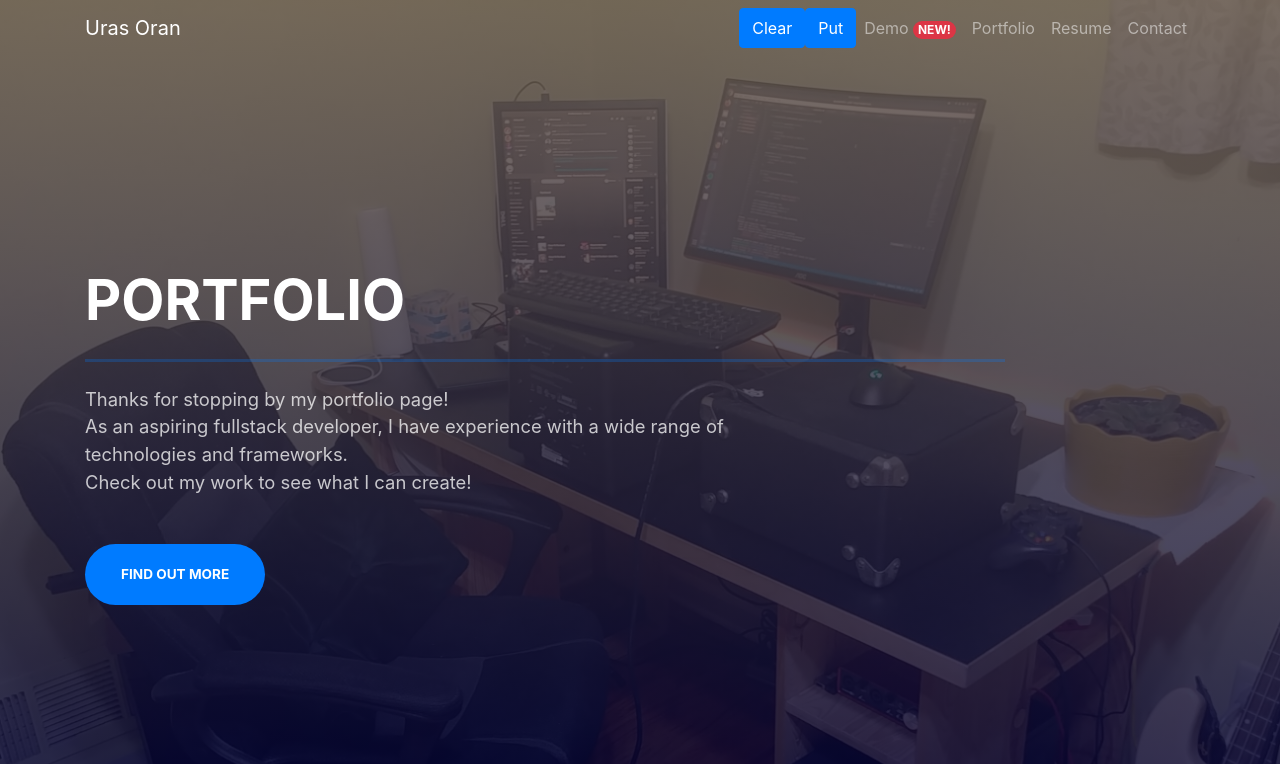
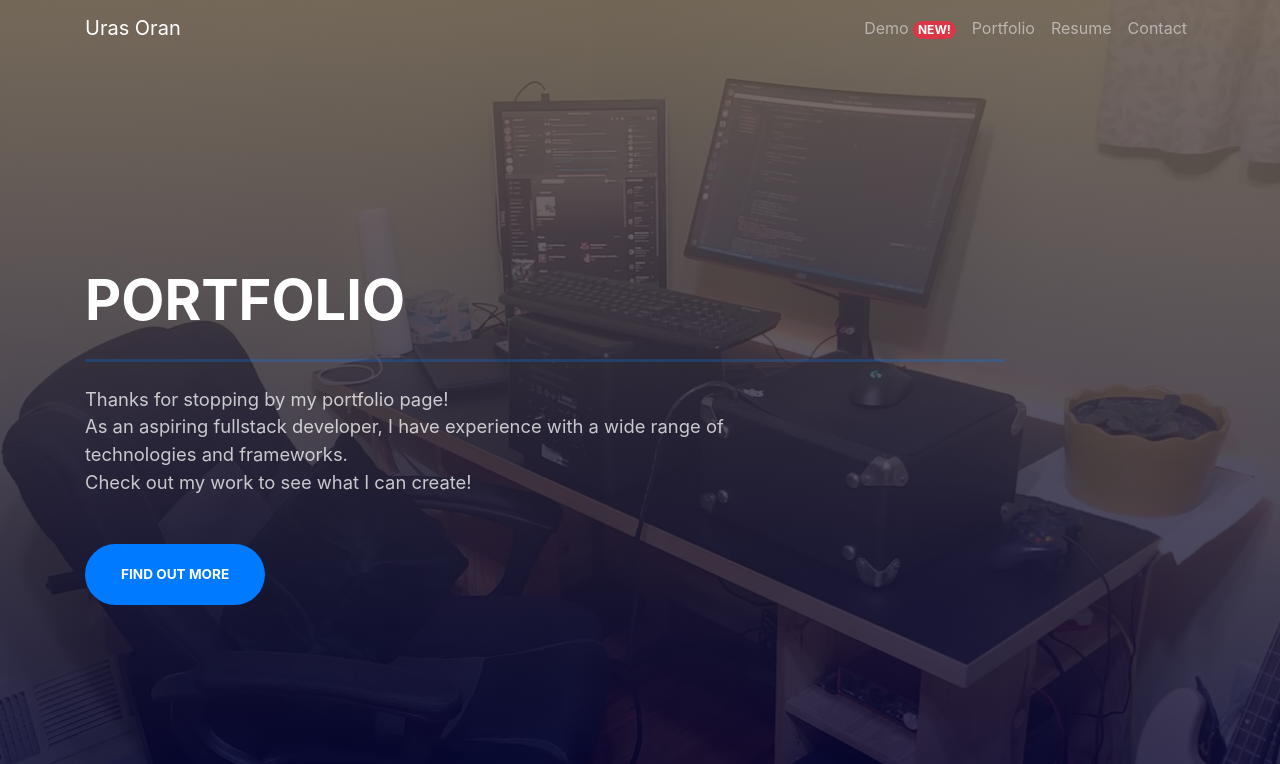
Before and after one commit to urasurasuras/portfolio-react, a React (Create React App) app: page / in a window 1280 px wide. Shown: the top 764 px of the page. Built offline with nearby package versions, Linux system fonts and the light colour scheme.

Commit message:
Almost correctly working NEW badge

```diff
--- a/src/App.js
+++ b/src/App.js
@@ -15,9 +15,9 @@ import { Endpoints } from "./variables/Endpoints";
 
 function App(props) {
   return (
-    <BrowserRouter forceRefresh={true}>
+    <BrowserRouter>
       <Routes>
-        <Route path={Endpoints.Home} element={<Layout newBadge={"newBadge"} />}>
+        <Route path={Endpoints.Home} element={<Layout />}>
           <Route index element={<Home />} />
           <Route path={Endpoints.Projects} element={<Projects />} />
           <Route path={Endpoints.Lodge} element={<Lodge />} />
--- a/src/components/Layout.js
+++ b/src/components/Layout.js
@@ -1,18 +1,15 @@
 import React, { useState } from "react";
-import Badge from "react-bootstrap/Badge";
 import NavbarComponent from "./NavbarComponent";
 import Footer from "./Footer";
 import { BrowserRouter, Routes, Route, Link, Outlet } from "react-router-dom";
 
 export class Layout extends React.Component {
-
-
   render() {
     // console.log(this.props.newBadge);
 
     return (
       <div className="App">
-        <NavbarComponent newBadge={this.props.newBadge} />
+        <NavbarComponent />
         <Outlet />
         <Footer />
       </div>
--- a/src/components/Masthead.js
+++ b/src/components/Masthead.js
@@ -1,6 +1,10 @@
 import { Endpoints } from "../variables/Endpoints";
+import { useDispatch } from "react-redux";
 
 function Masthead(props) {
+  // const dispatch = useDispatch();
+
+  // dispatch({ type: "makeNewBadge" });
   return (
     <header className="masthead" id="home">
       <div className="container h-100">
--- a/src/components/NavbarComponent.js
+++ b/src/components/NavbarComponent.js
@@ -66,10 +66,7 @@ function NavbarComponent(props) {
     }
   }
 
-  const dispatch = useDispatch();
   const newBadgeInd = useSelector((state) => state.newBadge.badge);
-
-  // const [newBadgeContent, setNewBadgeContent] = useState();
 
   let newBadgeContent = (
     <Badge pill bg="danger">
@@ -79,16 +76,8 @@ function NavbarComponent(props) {
   if (!newBadgeInd) {
     newBadgeContent = "";
   }
+
   console.log(newBadgeContent);
-
-  const handleNewBadgeClear = () => {
-    dispatch({ type: "clearNewBadge" });
-  };
-  const handleNewBadgeMake = () => {
-    dispatch({ type: "makeNewBadge" });
-  };
-
-  // console.log(newBadge.newBadge);
   // console.log(newBadge.newBadge.newBadge.newBadge);
   return (
     <Navbar
@@ -109,8 +98,8 @@ function NavbarComponent(props) {
         <Navbar.Collapse id="basic-navbar-nav" align="end">
           <Nav className="ml-auto">
             {/* <Nav.Link href={Endpoints.About}>About</Nav.Link> */}
-            <Button onClick={handleNewBadgeClear}>Clear</Button>
-            <Button onClick={handleNewBadgeMake}>Put</Button>
+            {/* <Button onClick={handleNewBadgeClear}>Clear</Button>
+            <Button onClick={handleNewBadgeMake}>Put</Button> */}
 
             <Nav.Link href={Endpoints.Demo}>Demo {newBadgeContent}</Nav.Link>
             <Nav.Link href={Endpoints.Portfolio}>Portfolio</Nav.Link>
--- a/src/modules/Demo.js
+++ b/src/modules/Demo.js
@@ -1,4 +1,5 @@
 import React, { useState, useEffect } from "react";
+import { useDispatch } from "react-redux";
 
 import ExpenseItemContainer from "../components/demo/Expenses/ExpenseItemContainer";
 import NewExpenseDialogue from "../components/demo/NewExpense/NewExpense";
@@ -20,12 +21,16 @@ const yummyExpenses = [
   },
 ];
 
-function Demo() {
-  // useEffect(() => {
-  //   // call api or anything
-  //   demoClickHandler();
-  // });
+function Demo(props) {
+  const dispatch = useDispatch();
 
+  dispatch({ type: "clearNewBadge" });
+  // const handleNewBadgeClear = () => {
+  //   dispatch({ type: "clearNewBadge" });
+  // };
+  // const handleNewBadgeMake = () => {
+  //   dispatch({ type: "makeNewBadge" });
+  // };
   const [expenses, setExpenses] = useState(yummyExpenses);
 
   const addExpenseHandler = (newExpense) => {
--- a/src/modules/Home.js
+++ b/src/modules/Home.js
@@ -2,14 +2,10 @@ import "bootstrap/dist/css/bootstrap.css";
 import "../styles.css";
 // import logo from "./logo.svg";
 // import "./App.css";
-import NavbarComponent from "../components/NavbarComponent";
-import PortfolioItem from "../components/PortfolioItem";
 import Masthead from "../components/Masthead";
-import About from "../components/About";
 import Portfolio from "../components/Portfolio";
 import Resume from "../components/Resume";
 import Contact from "../components/Contact";
-import Footer from "../components/Footer";
 
 function Home() {
   return (
--- a/src/store/index.js
+++ b/src/store/index.js
@@ -5,9 +5,6 @@ import { act } from "react-dom/test-utils";
 import { createStore, combineReducers } from "redux";
 import { persistStore, persistReducer } from "redux-persist";
 import storage from "redux-persist/lib/storage";
-
-import Badge from "react-bootstrap/Badge";
-import { Button } from "react-bootstrap";
 
 function handleCounterLogic(state, action) {}
 
```
